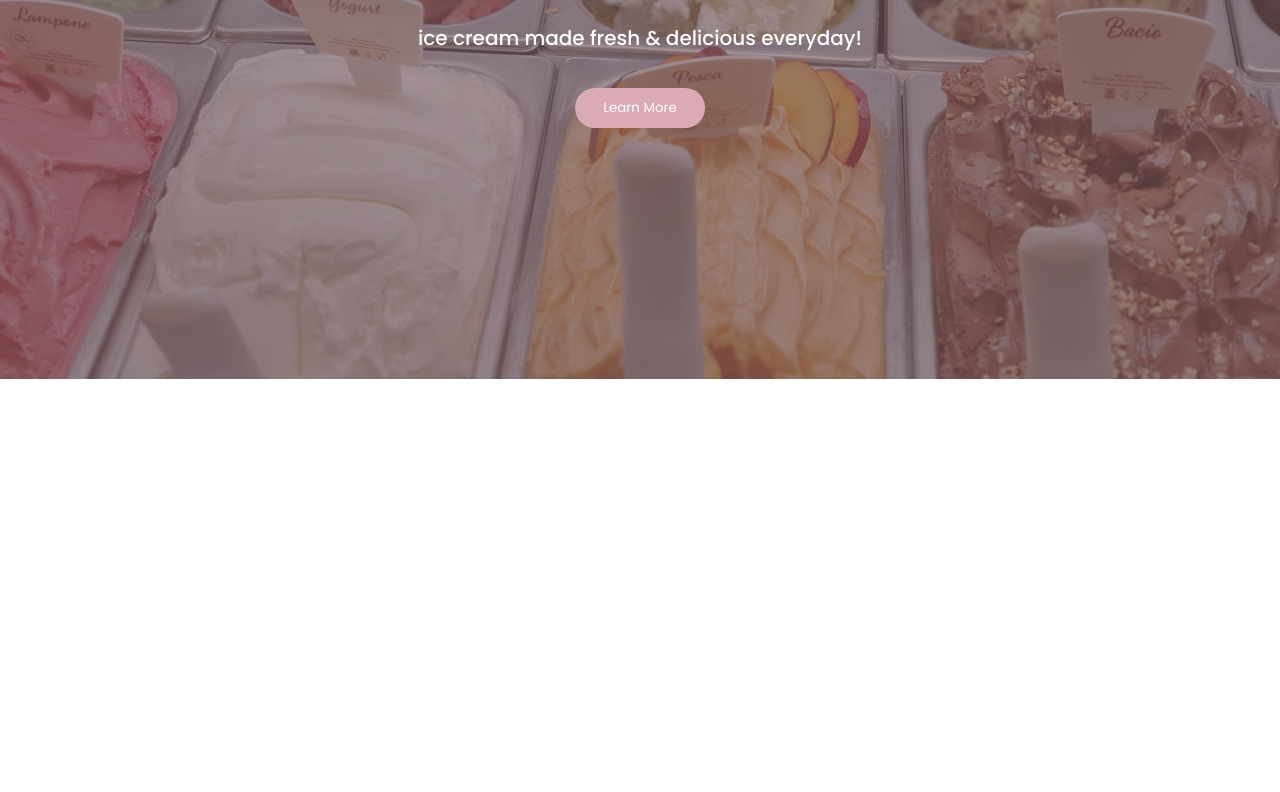
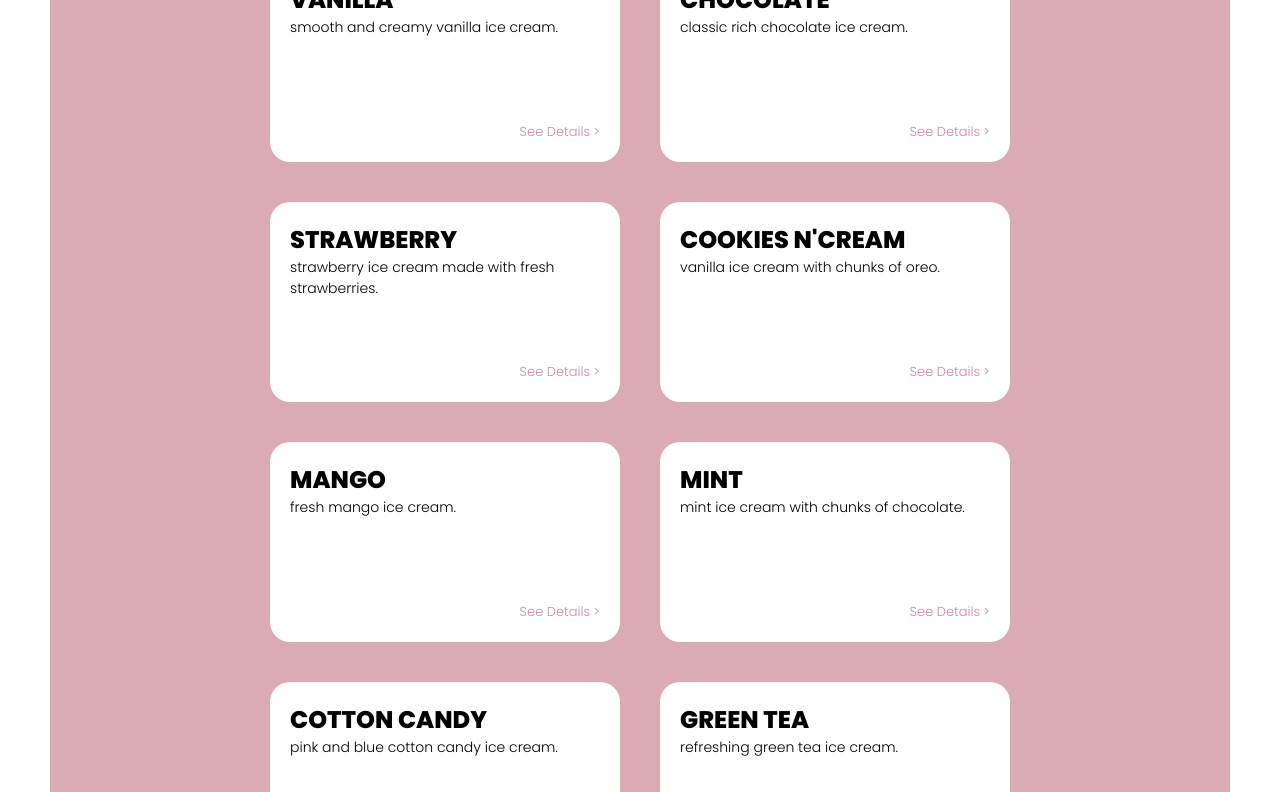
Before and after one commit to ashleyl1u/resturant-page, a website built with webpack: page src/index.html in a window 1280 px wide. Shown: the part 421-1213 px from the top of the page. Before the commit the page ends 800 px from the top, so only its background shows below. Built offline with nearby package versions, Linux system fonts and the light colour scheme; files whose address does not match are found by name.

Commit message:
Create menu page of website

```diff
--- a/src/index.js
+++ b/src/index.js
@@ -3,12 +3,14 @@
 import createHeader from './scripts/header';
 import '../src/styles/main.css';
 import createHome from './scripts/home';
+import createMenu from './scripts/menu';
 
 
 //renderHomePage();
 
 createHeader();
-createHome();
+//createHome();
+createMenu();
 
 
 document.getElementById('home-btn').addEventListener('click', () => {
@@ -19,6 +21,9 @@ document.getElementById('home-btn').addEventListener('click', () => {
 
 document.getElementById('menu-btn').addEventListener('click', () => {
   document.getElementById('content').textContent= '';
+  createMenu();
+
+
 });
 
 document.getElementById('contact-btn').addEventListener('click', () => {
--- /dev/null
+++ b/src/scripts/menu.js
@@ -0,0 +1,97 @@
+export default createMenu;
+import '../styles/menu.css'
+
+function createMenu (){
+
+  const menuContainer = document.createElement('div');
+  menuContainer.classList.add('menu-container');
+
+  const h1 = document.createElement('h1');
+  h1.textContent = 'EXPLORE OUR DELICIOUS FLAVOURS!'
+
+  menuContainer.appendChild(h1);
+
+  const itemsContainer = document.createElement('div');
+  itemsContainer.classList.add('items-container');
+
+  //menu item creation
+  createMenuItems(itemsContainer);
+
+  menuContainer.appendChild(itemsContainer);
+
+  document.getElementById('content').appendChild(menuContainer);
+
+
+}
+
+
+function createMenuItems(itemsContainer){
+  items.forEach( (menuItem) => {
+    const item = document.createElement('div');
+    item.classList.add('item');
+
+    const itemName = document.createElement('h3');
+    itemName.textContent = `${menuItem.name}`;
+
+    const itemDescription = document.createElement('p');
+    itemDescription.textContent = `${menuItem.description}`;
+
+    const itemButton = document.createElement('button');
+    itemButton.textContent = 'See Details >';
+
+    const itemInfo = document.createElement('div');
+    itemInfo.classList.add('item-info');
+
+    itemInfo.appendChild(itemName);
+    itemInfo.appendChild(itemDescription)
+
+    item.appendChild(itemInfo);
+    item.appendChild(itemButton);
+
+
+
+    itemsContainer.appendChild(item);
+
+  })
+}
+
+
+const items = [
+  {
+    name: 'VANILLA',
+    description: 'smooth and creamy vanilla ice cream.'
+  },
+  {
+    name: 'CHOCOLATE',
+    description: 'classic rich chocolate ice cream.'
+  },
+  {
+    name: 'STRAWBERRY',
+    description: 'strawberry ice cream made with fresh strawberries.'
+  },
+  {
+    name: `COOKIES N'CREAM`,
+    description: 'vanilla ice cream with chunks of oreo.'
+  },
+  {
+    name: 'MANGO',
+    description: 'fresh mango ice cream.'
+  },
+  {
+    name: 'MINT',
+    description: 'mint ice cream with chunks of chocolate.'
+  },
+  {
+    name: 'COTTON CANDY',
+    description: 'pink and blue cotton candy ice cream.'
+  },
+  {
+    name: 'GREEN TEA',
+    description: 'refreshing green tea ice cream.'
+  },
+  {
+    name: 'PISTACHIO',
+    description: 'pistachio ice cream with pistachio nuts.'
+  }
+
+]
--- a/src/styles/main.css
+++ b/src/styles/main.css
@@ -17,3 +17,11 @@
   --pink-5: #EFC3CA;
   --pink-6: #FBD9DE;
 }
+
+#content{
+  display: flex;
+  flex-direction: column;
+  justify-content: center;
+  align-items: center;
+  width: 100%;
+}
--- /dev/null
+++ b/src/styles/menu.css
@@ -0,0 +1,76 @@
+.menu-container{
+  margin-top: 80px;
+  display: flex;
+  flex-direction: column;
+  align-items: center;
+  width: 100%;
+  padding: 10px 50px;
+  box-sizing: border-box;
+
+
+}
+
+.menu-container h1{
+  margin-top: 80px;
+  margin-bottom: 80px;
+  font-size: 35px;
+  font-weight: 1000;
+}
+
+.menu-container .item{
+ display: flex;
+ flex-direction: column;
+ justify-content: space-between;
+ height: 200px;
+ background-color: white;
+ border-radius: 20px;
+ padding: 20px;
+ box-sizing: border-box;
+}
+
+.menu-container .item-info{
+  display: flex;
+  flex-direction: column;
+  justify-content: center;
+  align-items: start;
+}
+
+.menu-container h3{
+  font-size: 24px;
+  font-weight: 800;
+}
+
+.menu-container p{
+  font-size: 14px;
+  font-weight: 300;
+}
+
+.menu-container button{
+  border: none;
+  cursor: pointer;
+  font-size: 13px;
+  font-weight: 300;
+  align-self: end;
+  color: var(--pink-2);
+  background-color: white;
+}
+.menu-container button:hover{
+
+  color: var(--pink-4);
+  text-decoration: underline;
+  text-underline-offset: 3px;
+
+}
+
+.items-container{
+  display: grid;
+  width: 100%;
+  grid-template-columns: repeat(auto-fit, 350px);
+  gap: 40px;
+  justify-content: center;
+  align-items: center ;
+  background-color: var(--pink-4);
+  padding: 80px 80px;
+  box-sizing: border-box;
+  border-radius: 30px;
+}
```
